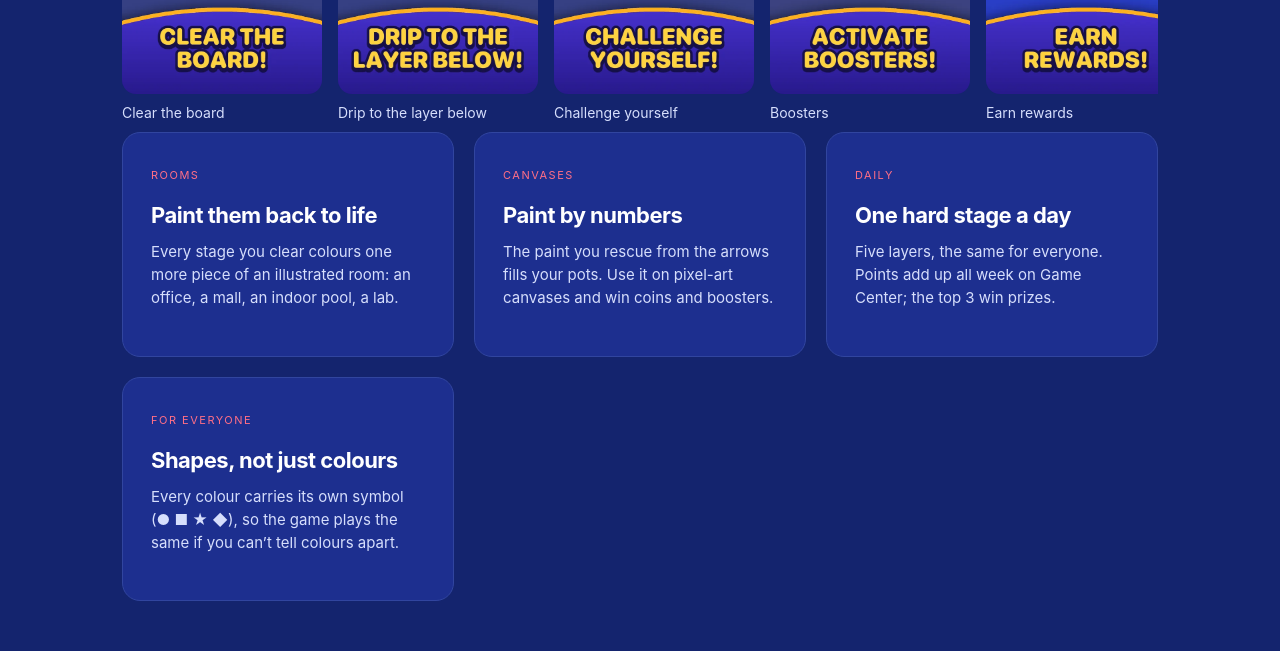
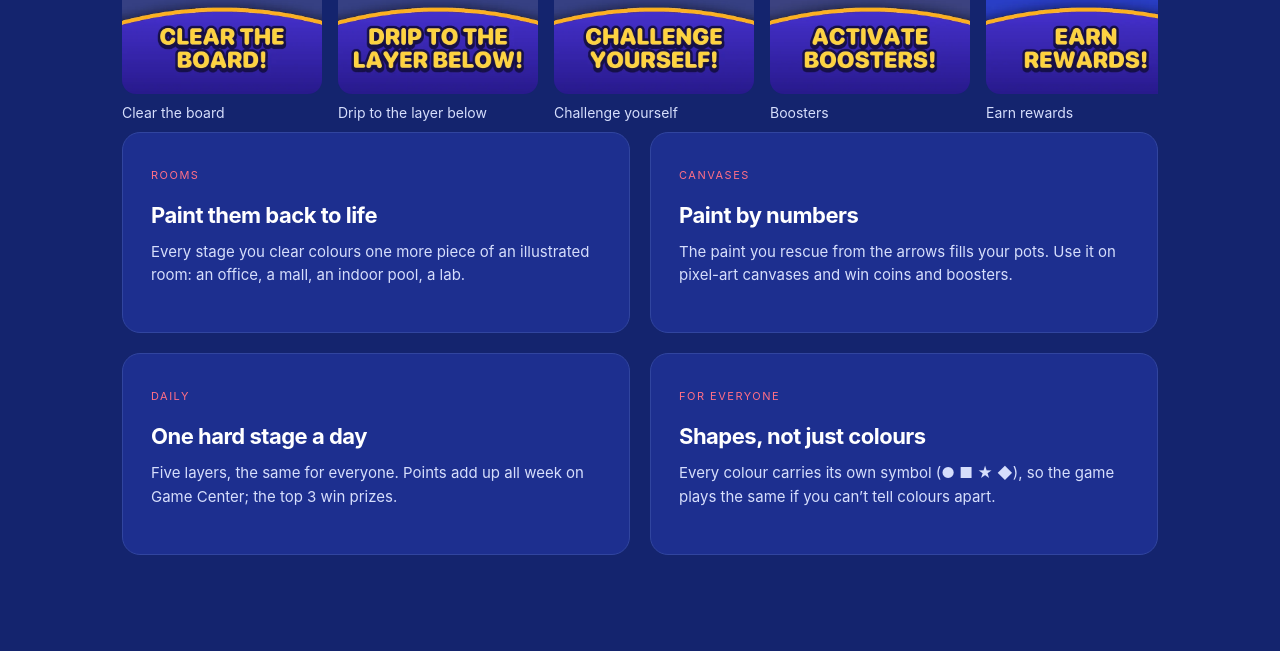
Before and after one commit to gmbstudio/gmbstudio.github.io, a plain HTML site: page paint-out/index.html in a window 1280 px wide. Shown: the part 1560-2211 px from the top of the page. Drawn offline with Linux system fonts and the light colour scheme.

Commit message:
paint-out: paint-out: fondo de la cabecera sin el logotipo repetido y tarjetas en 2×2

```diff
--- a/paint-out/game.css
+++ b/paint-out/game.css
@@ -110,3 +110,7 @@ html { scrollbar-color: #3b54b8 var(--bg); }
 .facts { display: grid; grid-template-columns: max-content 1fr; gap: 6px 18px; margin: 18px 0 0; }
 .facts dt { color: var(--muted); } .facts dd { margin: 0; }
 .btn-dl { display: inline-flex; align-items: center; min-height: 48px; padding: 0 22px; border-radius: 14px; background: var(--red); color: #fff; font-weight: 800; text-decoration: none; margin-top: 18px; }
+
+/* cuatro tarjetas: 2 × 2, sin una huérfana */
+#game .grid { grid-template-columns: repeat(2, minmax(0, 1fr)); }
+@media (max-width: 700px) { #game .grid { grid-template-columns: minmax(0, 1fr); } }
```
Also changed, not shown: paint-out/img/home-1200.webp, paint-out/img/home.jpg, paint-out/img/home.webp.
